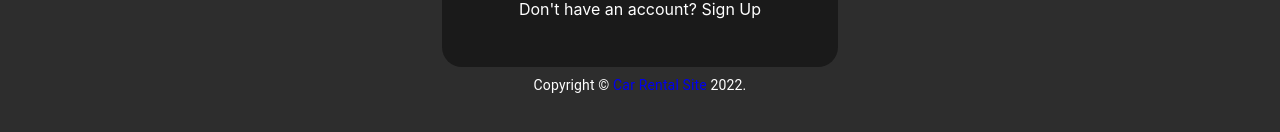
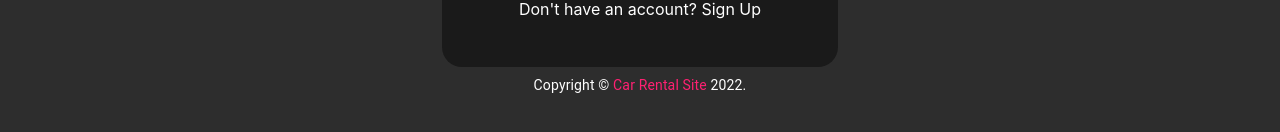
Before and after one commit to kozlyakovskaya-tatsiana/mentee-car-rental-frontend, a React (Create React App) app in the folder car-rental/: page /Login in a window 1280 px wide. Shown: the part 568-700 px from the top of the page. Built offline with nearby package versions, Linux system fonts and the light colour scheme.

Commit message:
Minor copyright theme changes

```diff
--- a/car-rental/src/components/pages/Login/copyright.tsx
+++ b/car-rental/src/components/pages/Login/copyright.tsx
@@ -6,7 +6,11 @@ export default function Copyright(props: any) {
     return (
         <Typography variant="body2" color="#ffffff" align="center">
             {'Copyright © '}
-            <Link color="inherit" to="/" style={{ textDecoration: 'none' }}>
+            <Link
+                color="inherit"
+                to="/"
+                style={{ color: '#ff2172', textDecoration: 'none' }}
+            >
                 Car Rental Site
             </Link>{' '}
             {new Date().getFullYear()}.
```
